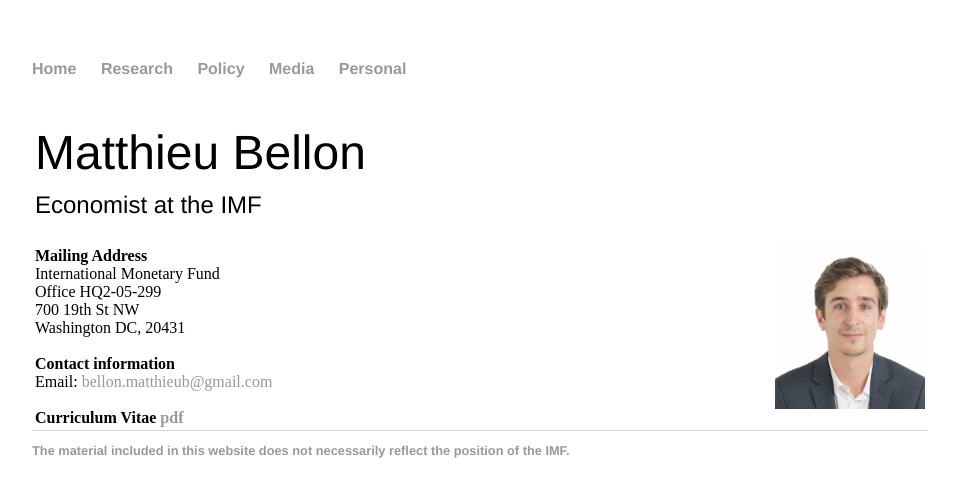
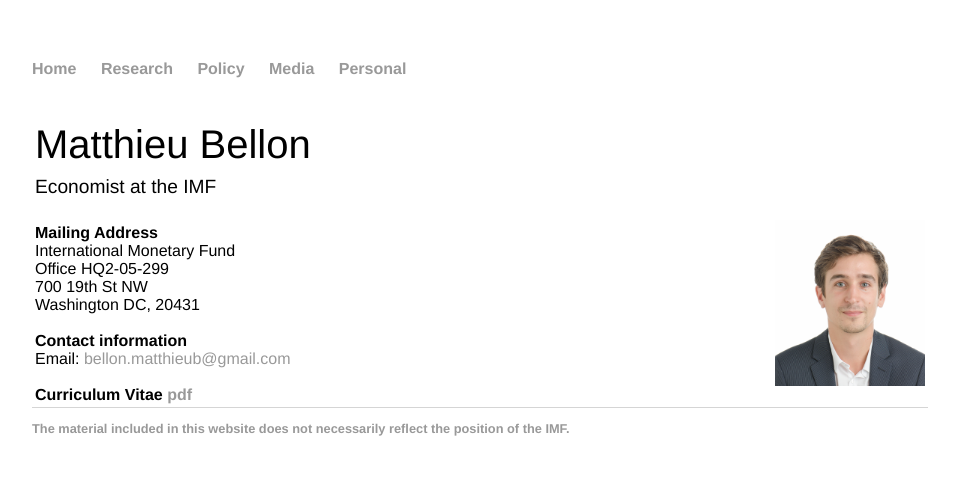
Before and after one commit to matthieubellon/matthieubellon.github.io, a Jekyll site: the page built from index.html, in a window 1280 px wide. Shown: the top 497 px of the page, without its empty margins (160-1116 px from the left). Built offline with Jekyll 4.4.1, drawn with Linux system fonts in a browser that asks for light colours.

Commit message:
Update main.css

```diff
--- a/css/main.css
+++ b/css/main.css
@@ -1,6 +1,7 @@
 body {
     margin: 60px auto;
     width: 70%;
+    font-family:'Helvetica Neue', 'Helvetica', 'Arial', 'sans-serif';
 }
 nav ul, footer ul {
     font-family:'Helvetica Neue', 'Helvetica', 'Arial', 'sans-serif';
@@ -22,7 +23,7 @@
 h1 {
     font-family:'Helvetica Neue', 'Helvetica', 'Arial', 'sans-serif';
     font-weight: normal;
-    font-size: 3em;
+    font-size: 2.5em;
     line-height: 1;
     border-bottom: none;
     padding-bottom: 0px;
@@ -33,7 +34,7 @@
  h2 {
     font-family:'Helvetica Neue', 'Helvetica', 'Arial', 'sans-serif';
     font-weight: normal;
-    font-size: 1.5em;
+    font-size: 1.2em;
     line-height: 1;
     border-bottom: none;
     padding-bottom: 0px;
```
